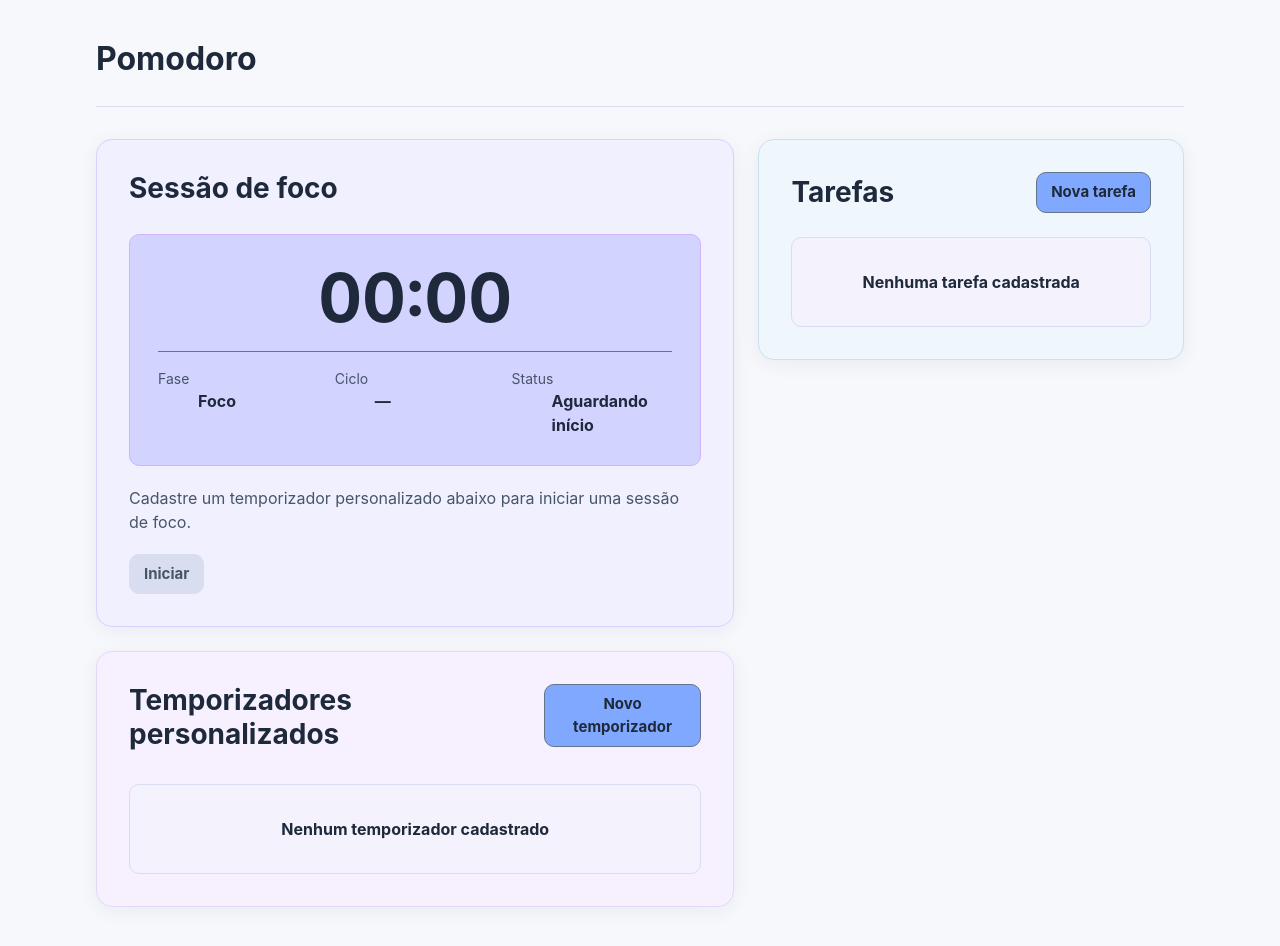
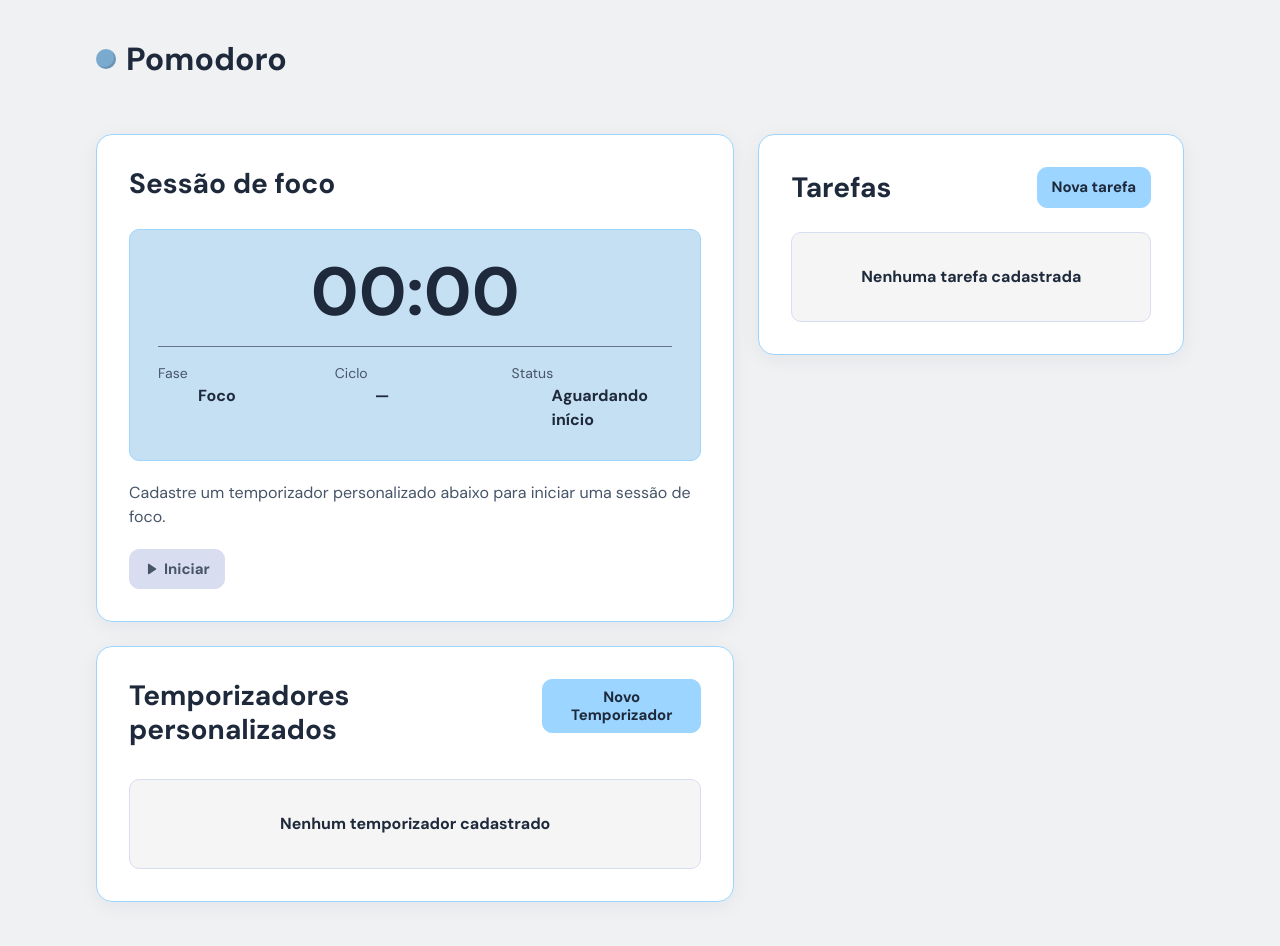
Before and after one commit to flaviorss/Pomodoro, a React (Vite) app: page / in a window 1280 px wide. Shown: the top 946 px of the page. Built offline with nearby package versions, Linux system fonts and the light colour scheme.

Commit message:
style: atualiza título, fonte, botões e estados vazios

```diff
--- a/index.html
+++ b/index.html
@@ -2,9 +2,12 @@
 <html lang="pt-BR">
   <head>
     <meta charset="UTF-8" />
-    <link rel="icon" type="image/svg+xml" href="/favicon.svg" />
+    <link rel="preconnect" href="https://fonts.googleapis.com" />
+    <link rel="preconnect" href="https://fonts.gstatic.com" crossorigin />
+    <link href="https://fonts.googleapis.com/css2?family=DM+Sans:wght@400;500;600;700;750&display=swap" rel="stylesheet" />
+    <link rel="icon" type="image/png" href="https://static.vecteezy.com/system/resources/previews/024/096/373/non_2x/chronometer-timer-counter-free-png.png" />
     <meta name="viewport" content="width=device-width, initial-scale=1.0" />
-    <title>pomodoro</title>
+    <title>Pomodoro</title>
   </head>
   <body>
     <div id="root"></div>
--- a/src/App.tsx
+++ b/src/App.tsx
@@ -18,7 +18,10 @@ function App(): React.JSX.Element {
   return (
     <div className="app-shell">
       <header className="app-cabecalho">
-        <h1>Pomodoro</h1>
+        <h1 className="app-titulo">
+          <span className="app-titulo__icone" aria-hidden="true" />
+          <span>Pomodoro</span>
+        </h1>
       </header>
 
       <main className="app-conteudo">
--- a/src/components/presets/GerenciadorPresets.tsx
+++ b/src/components/presets/GerenciadorPresets.tsx
@@ -95,11 +95,11 @@ function GerenciadorPresets({
         </div>
         {formulario === null && (
           <button
-            className="botao botao--primario"
+            className="botao botao--primario tn"
             type="button"
             onClick={() => setFormulario({ modo: "criacao" })}
           >
-            Novo temporizador
+            Novo Temporizador
           </button>
         )}
       </div>
--- a/src/components/sessao/PainelSessao.tsx
+++ b/src/components/sessao/PainelSessao.tsx
@@ -269,6 +269,16 @@ function PainelSessao({
           disabled={podeIniciar && presetSelecionado === null}
           onClick={acaoPrincipal}
         >
+          {podeIniciar && (
+            <svg
+              className="botao__icone-play"
+              viewBox="0 0 16 16"
+              aria-hidden="true"
+              focusable="false"
+            >
+              <path d="M4.5 2.8a.8.8 0 0 1 1.2-.7l8 5.2a.8.8 0 0 1 0 1.4l-8 5.2a.8.8 0 0 1-1.2-.7V2.8Z" fill="currentColor" />
+            </svg>
+          )}
           {rotuloAcaoPrincipal}
         </button>
 
--- a/src/styles.css
+++ b/src/styles.css
@@ -1,22 +1,18 @@
 :root {
   --cor-lavanda-suave: #d3d3ff;
-  --cor-lilas-destaque: #ceb5ff;
+  --cor-lilas-destaque: #f5f5f5;
   --cor-azul-sereno: #8ec1de;
-  --cor-azul-acao: #80a8ff;
-  --bg-pagina: #f7f8fc;
+  --cor-azul-acao: #9CD5FF;
+  --bg-pagina: #f0f1f3;
   --bg-superficie: #ffffff;
-  --bg-secundario: #f3f2fd;
-  --bg-painel-sessao: #f1f0ff;
-  --bg-painel-tarefas: #eff7fc;
-  --bg-painel-presets: #f7f1ff;
-  --borda-painel-sessao: var(--cor-lavanda-suave);
-  --borda-painel-tarefas: #c8e1f0;
-  --borda-painel-presets: #e5d7fa;
+  --bg-secundario: #f5f5f5;
+  --bg-painel: #ffffff;
+  --borda-painel: #9CD5FF;
   --texto-principal: #1e293b;
   --texto-secundario: #475569;
   --borda-suave: #d9ddf0;
   --borda-controle: #64748b;
-  --cor-foco: #3445a6;
+  --cor-foco: #9CD5FF;
   --texto-perigo: #7f1d1d;
   --cor-perigo-ativa: #991b1b;
   --borda-perigo: #b91c1c;
@@ -29,14 +25,7 @@
   --largura-conteudo: 68rem;
   --espaco-paineis: 1.5rem;
 
-  font-family:
-    Inter,
-    ui-sans-serif,
-    system-ui,
-    -apple-system,
-    BlinkMacSystemFont,
-    "Segoe UI",
-    sans-serif;
+  font-family: "DM Sans", system-ui, sans-serif;
   color: var(--texto-principal);
   background: var(--bg-pagina);
   font-synthesis: none;
@@ -96,6 +85,23 @@ h1 {
   font-size: clamp(1.5rem, 3vw, 2rem);
 }
 
+.app-titulo {
+  display: flex;
+  align-items: center;
+  gap: 0.625rem;
+  margin-bottom: 0;
+  font-weight: 750;
+}
+
+.app-titulo__icone {
+  width: 1.25rem;
+  aspect-ratio: 1;
+  flex: 0 0 auto;
+  border-radius: 50%;
+  background: #7AAACE;
+  box-shadow: inset -2px -2px 0 rgb(0 0 0 / 12%);
+}
+
 h2 {
   margin-bottom: 0.5rem;
   font-size: clamp(1.375rem, 4vw, 1.75rem);
@@ -115,7 +121,6 @@ h3 {
 .app-cabecalho {
   margin-bottom: 2rem;
   padding-bottom: 1.5rem;
-  border-bottom: 1px solid var(--borda-suave);
 }
 
 .app-cabecalho p {
@@ -152,18 +157,18 @@ h3 {
 }
 
 .painel-sessao {
-  background: var(--bg-painel-sessao);
-  border-color: var(--borda-painel-sessao);
+  background: var(--bg-painel);
+  border-color: var(--borda-painel);
 }
 
 .gerenciador-tarefas {
-  background: var(--bg-painel-tarefas);
-  border-color: var(--borda-painel-tarefas);
+  background: var(--bg-painel);
+  border-color: var(--borda-painel);
 }
 
 .gerenciador-presets {
-  background: var(--bg-painel-presets);
-  border-color: var(--borda-painel-presets);
+  background: var(--bg-painel);
+  border-color: var(--borda-painel);
 }
 
 .painel-sessao__cabecalho,
@@ -197,7 +202,7 @@ h3 {
   gap: 1rem;
   margin-top: 1.25rem;
   padding: 1rem;
-  background: var(--bg-secundario);
+  background: #f5f5f5;
   border: 1px solid var(--borda-controle);
   border-radius: var(--raio-controle);
 }
@@ -228,8 +233,8 @@ h3 {
 .painel-sessao__display {
   margin-top: 1.25rem;
   padding: clamp(1.25rem, 4vw, 1.75rem);
-  background: var(--cor-lavanda-suave);
-  border: 1px solid var(--cor-lilas-destaque);
+  background: #c6e0f3;
+  border: 1px solid var(--borda-painel);
   border-radius: var(--raio-controle);
 }
 
@@ -311,7 +316,7 @@ h3 {
   font-size: 0.9375rem;
   font-weight: 650;
   background: var(--bg-superficie);
-  border: 1px solid var(--borda-controle);
+  border: 1px solid #9CD5FF;
   border-radius: var(--raio-controle);
 }
 
@@ -326,14 +331,25 @@ select:focus-visible {
   background: var(--cor-azul-acao);
 }
 
+.botao__icone-play {
+  width: 0.875rem;
+  height: 0.875rem;
+  margin-right: 0.375rem;
+  vertical-align: -0.125rem;
+}
+
 .botao--primario:hover:not(:disabled) {
-  background: var(--cor-azul-sereno);
-  border-color: var(--texto-secundario);
+  background: #398bca;
+  border-color: #9CD5FF;
 }
 
 .botao--secundario:hover:not(:disabled) {
-  background: var(--bg-pagina);
-  border-color: var(--texto-secundario);
+  background: var(--bg-secundario);
+  border-color: #355872;
+}
+
+.tn{
+  line-height: 1.2;
 }
 
 .botao--perigo {
@@ -660,7 +676,7 @@ select:focus-visible {
   padding: 2rem 1rem;
   color: var(--texto-secundario);
   text-align: center;
-  background: var(--bg-secundario);
+  background: #f5f5f5;
   border: 1px solid var(--borda-suave);
   border-radius: var(--raio-controle);
 }
```
Also changed, not shown: 1 other file (tests, documents, lock files or other folders).
